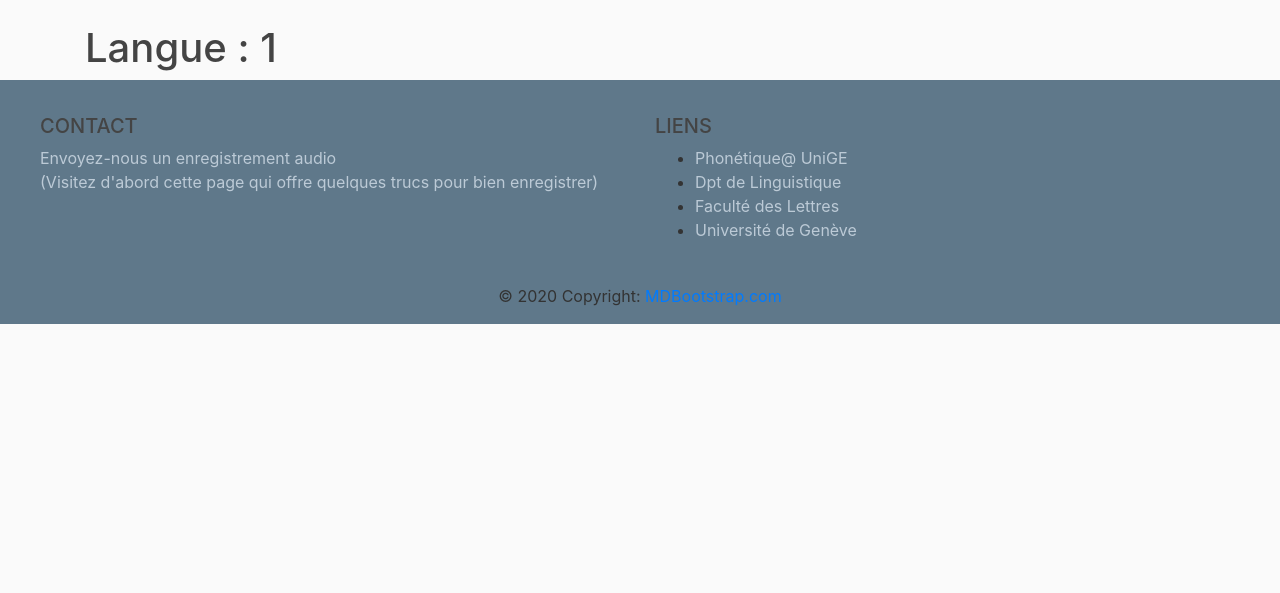
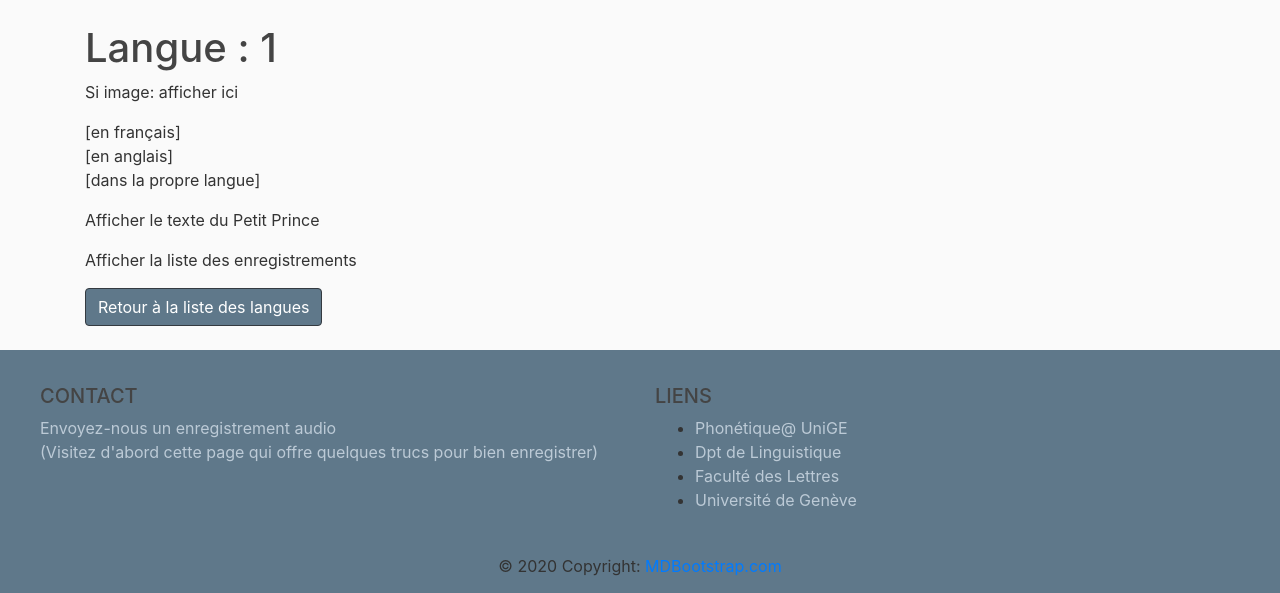
Before and after one commit to ConstiDami/ProjetPetitPrince, a Flask app: page /langue/1 in a window 1280 px wide. Shown: the part 56-649 px from the top of the page. Run offline with Flask 2, Linux system fonts and the light colour scheme; some libraries are stand-ins or nearby versions.

Commit message:
Update langue.html

```diff
--- a/Prince2020/templates/langue.html
+++ b/Prince2020/templates/langue.html
@@ -2,4 +2,20 @@
 {% block content %}
   <h1>Langue : {{title}}</h1>
 
+  <p>Si image: afficher ici</p>
+
+  <p>[en français]<br>
+  [en anglais]<br>
+  [dans la propre langue]</p>
+
+  <p>Afficher le texte du Petit Prince</p>
+
+  <p>Afficher la liste des enregistrements</p>
+
+  <a class="btn btn-dark bg-steel" href="/liste_langues">Retour à la liste des langues</a>
+  <br>
+  <br>
+
+
+
 {% endblock content%}
```
